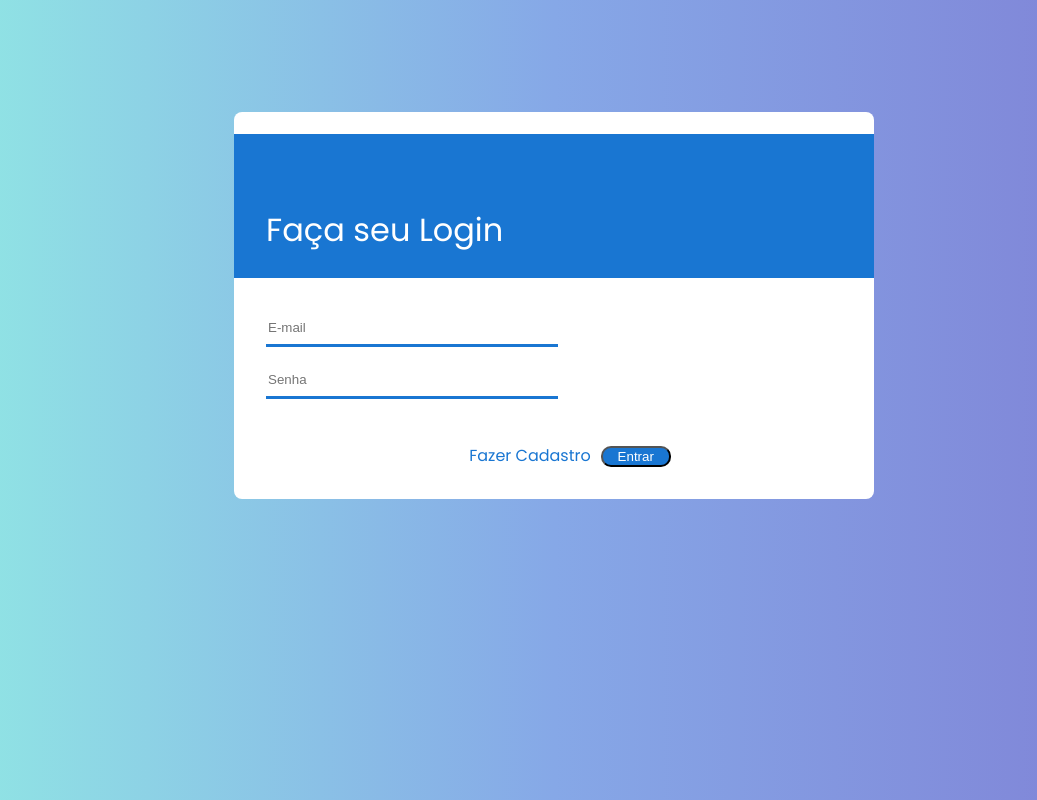
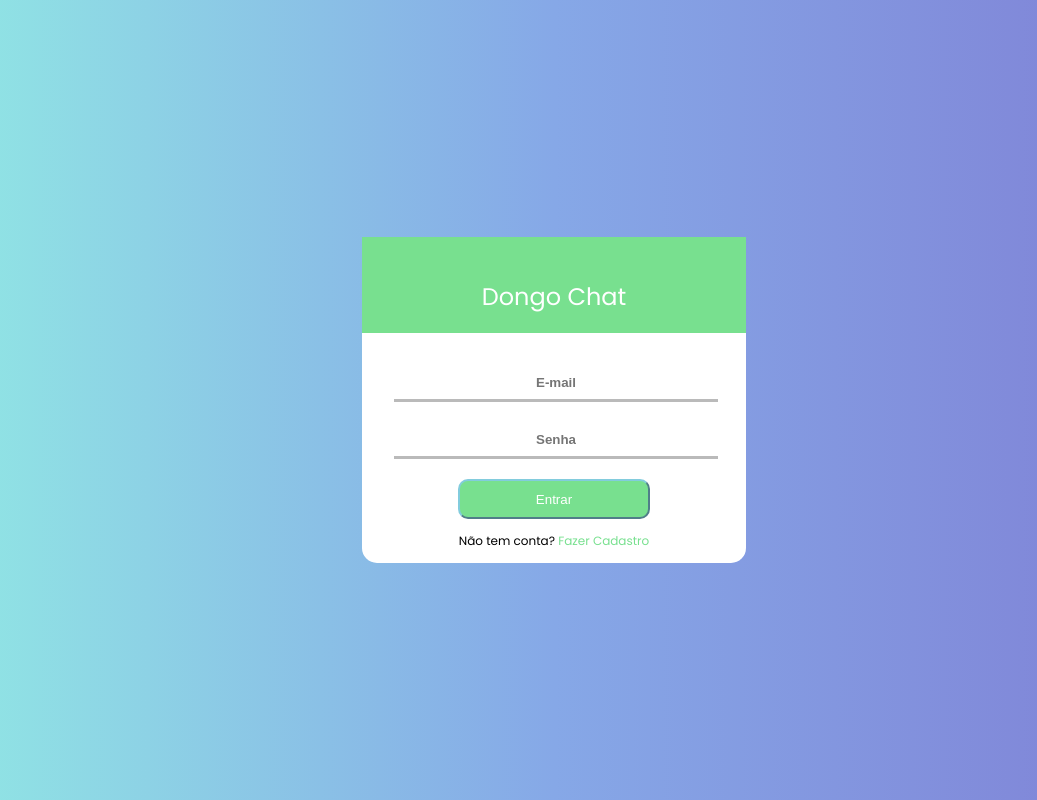
Before and after one commit to brenoma/dongo-chat-ui, a Vue app: page /#/ in a window 1280 px wide. Shown: the whole page, without its empty margins (86-1123 px from the left). Built offline with nearby package versions, Linux system fonts and the light colour scheme.

Commit message:
Design upgrade

```diff
--- a/src/views/Dashboard/components/ChatPanel.vue
+++ b/src/views/Dashboard/components/ChatPanel.vue
@@ -1,6 +1,10 @@
 <template>
   <div class="login-panel">
-    <span class="material-icons md-24">{{ username }}</span>
+    <div class="material-icons md-24">
+      <span>{{ username }}</span>
+      <i class="fas fa-times-circle" v-on:click="handleLogout()"></i>
+    </div>
+
     <div class="chat-card" data-scroll-el>
       <div data-scrolling style="overflow: hidden; overflow-y: auto">
         <div class="message" v-for="message in messages" :key="message.id">
@@ -27,7 +31,7 @@
           v-on:keyup.enter="sendMessage"
         />
         <div class="input-group-text send_btn">
-          <i class="fas fa-location-arrow" v-on:click="sendMessage"></i>
+          <i class="fas fa-location-arrow" v-on:click="sendMessage()"></i>
         </div>
       </div>
     </div>
@@ -37,10 +41,6 @@
 <script>
 import Swal from "sweetalert2";
 import SocketioService from "../../../services/socketio.service.js";
-// import io from 'socket.io-client'
-// import cfg from '../../../../configs/configs.json'
-// import axios from "axios";
-// io('http://localhost:3000')
 
 export default {
   name: "LoginPanel",
@@ -65,6 +65,16 @@ export default {
     };
   },
   methods: {
+    handleLogout() {
+      const username = localStorage.getItem("username");
+      localStorage.clear();
+      this.$router.push({ path: "/" });
+
+      SocketioService.disconnect();
+
+      this.makeToast("success", `Usuário ${username} deslogado com sucesso.`);
+    },
+
     handleComponent: function () {
       this.$emit("handleComponent", false);
     },
@@ -80,12 +90,11 @@ export default {
 
     addMessage() {
       const message = {
-        id: new Date().getTime(),
+        id: localStorage.getItem("userId"),
         content: this.text,
         user: localStorage.getItem("username"),
       };
-      // scrolling.scrollTop = scrolling.scrollHeight;
-      // console.log(scrolling);
+
       SocketioService.socket.emit("msgToServer", message);
     },
     makeToast(type, msg) {
@@ -151,8 +160,10 @@ export default {
 }
 
 .material-icons.md-24 {
+  padding-right: 2rem;
+  padding-left: 2rem;
   display: flex;
-  justify-content: center;
+  justify-content: space-between;
   height: 5vh;
   display: flex;
   align-items: center;
@@ -219,11 +230,10 @@ export default {
   align-items: center;
   height: 3.85rem;
   display: flex;
-  border-radius: 0 15px 15px 0 !important;
+  border-radius: 0 0 15px 0;
   border-top: 0 !important;
   background-color: rgba(0, 0, 0, 0.3) !important;
-  border: 0 !important;
-  color: white !important;
+  color: #78e08f !important;
   cursor: pointer;
 }
 
--- a/src/views/Home/components/LoginPanel.vue
+++ b/src/views/Home/components/LoginPanel.vue
@@ -1,8 +1,7 @@
 <template>
   <div class="login-panel">
-    <span class="material-icons md-24">Dongo-Chat</span>
-    <p class="login-title">Faça seu Login</p>
-    <div @keydown.enter="loginIn()" id="Logininfo" class="login-info">
+    <p class="login-title">Dongo Chat</p>
+    <div @keydown.enter="handleLogin()" id="Logininfo" class="login-info">
       <input placeholder="E-mail" label="EMAIL" class="input" v-model="email" />
 
       <input
@@ -14,25 +13,28 @@
       />
     </div>
     <div class="login-submit">
-      <a v-on:click="handleComponent" class="signuplink">Fazer Cadastro</a>
       <button
         type="submit"
         label="LOGIN"
         class="button-login"
-        v-on:click="loginIn()"
+        v-on:click="handleLogin()"
         primary
       >
         Entrar
       </button>
     </div>
+    <p class="signupText">
+      Não tem conta?
+      <a v-on:click="handleComponent" class="signuplink">Fazer Cadastro</a>
+    </p>
   </div>
 </template>
 
 <script>
 import Swal from "sweetalert2";
-import cfg from '../../../../configs/configs.json'
+import cfg from "../../../../configs/configs.json";
 import axios from "axios";
-import _ from 'lodash'
+import _ from "lodash";
 export default {
   name: "LoginPanel",
   props: {
@@ -48,7 +50,7 @@ export default {
         toast: true,
         position: "top-end",
         showConfirmButton: false,
-        timer: 2000,
+        timer: 3000,
         timerProgressBar: true,
       }),
     };
@@ -58,23 +60,33 @@ export default {
       this.$emit("handleComponent", false);
     },
 
-    loginIn: _.throttle(function() {
-      axios
+    handleLogin() {
+      this.email = this.email.trim();
+      this.password = this.password.trim();
+
+      if (this.email === "" || this.password === "") {
+        return;
+      }
+      this.loginIn();
+    },
+
+    loginIn: _.throttle(async function () {
+      await axios
         .post(cfg.baseUrl + "users/login", {
           username: this.email,
           password: this.password,
         })
         .then((response) => {
           this.makeToast("success", `Bem vindo, ${response.data.user}`);
-          localStorage.setItem("token", response.data.token)
-          localStorage.setItem( "username", response.data.user);
-          localStorage.setItem("userId", response.data.id)
+          localStorage.setItem("token", response.data.token);
+          localStorage.setItem("username", response.data.user);
+          localStorage.setItem("userId", response.data.id);
           this.$router.push({ path: "/dashboard" });
         })
         .catch((err) => {
           this.makeToast("error", err.response.data.message);
         });
-    }, 2000),
+    }, 3000),
 
     makeToast(type, msg) {
       this.Toast.fire({
@@ -87,24 +99,15 @@ export default {
 </script>
 
 <style scoped>
-.material-icons.md-24 {
-  position: relative;
-  margin-top: 20px;
-  text-align: left;
-  font-size: 2px;
-  color: #ffffff;
-}
-
 .login-panel {
   display: flex;
   flex-direction: column;
-  width: 50%;
+  width: 30%;
   margin: 0em auto;
   position: relative;
   background-color: #ffffff;
-  top: calc(50% - 18em);
-  text-indent: 2em;
-  border-radius: 8px;
+  border-radius: 0 0 15px 15px !important;
+  border-top: 0 !important;
   animation: animate 0.5s linear forwards;
   @media screen and (max-width: 768px) {
     width: 80%;
@@ -113,13 +116,13 @@ export default {
 
 .login-panel .login-title {
   display: flex;
-  justify-content: left;
-  width: 100%;
-  padding-top: 1.5em;
-  font-size: 2em;
+  justify-content: center;
+  padding-top: 1.5rem;
+  font-size: 24px;
   line-height: 3em;
   color: #ffffff;
-  background-color: #1976d2;
+  background-color: #78e08f;
+  transition: 0.2s ease-in-out;
 
   @media screen and (max-width: 768px) {
     font-size: 1.5em;
@@ -128,50 +131,58 @@ export default {
 
 .login-panel .login-info {
   padding: 2em 2em 0 2em;
-  text-indent: 0em;
 }
 
 .login-panel .login-info .input {
-  display: flex;
   position: relative;
-  width: 50%;
+  width: 100%;
   height: 2rem;
-  overflow: visible;
-  margin-bottom: 15px;
+  margin-bottom: 1.25rem;
   transition: 0.5s;
   border: hidden;
   border-block-end-style: inset;
-  border-color: #1976d2;
+  border-color: rgba(0, 0, 0, 0.4);
   outline: none;
+  font-weight: 600;
 }
 
 .login-panel .login-info .input:focus {
   transform: scale(1.05);
+  border-color: #78e08f;
+  color: #78e08f;
 }
 .login-panel .login-submit {
-  padding: 2em;
+  padding-bottom: 1rem;
+}
+
+.signupText {
+  margin-bottom: 1rem;
+  font-size: 12px;
 }
 
 .signuplink {
-  margin-right: 10px;
-  color: #1976d2;
+  color: #78e08f;
+  font-weight: 500;
+  cursor: pointer;
 }
 
-.sender {
-  font-weight: 600;
+.signuplink:hover {
+  color: rgba(0, 0, 0, 0.4);
 }
 
 button.button-login {
-  width: 70px;
+  width: 50%;
+  height: 5vh;
   border-radius: 10px;
-  background: #1976d2;
+  border-color: #82ccdd;
+  background: #78e08f;
   color: #ffffff;
   transition: 0.1s ease-in-out;
 }
 
 button:hover {
-  transform: scale(1.2);
-  opacity: 0.8;
+  transform: scale(1.1);
+  background: #82ccdd;
 }
 
 @keyframes animate {
@@ -186,4 +197,13 @@ button:hover {
     filter: blur(0px);
   }
 }
+
+::placeholder {
+  text-align: center;
+  transition: 0.5s;
+}
+
+:focus::placeholder {
+  color: #78e08f;
+}
 </style>
--- a/src/views/Home/index.vue
+++ b/src/views/Home/index.vue
@@ -1,13 +1,21 @@
 <template>
   <div id="content">
-    <login-panel v-if="login" v-bind:login="login" v-on:handleComponent='updateComponent($event)' />
-    <register-panel v-else v-bind:login="login" v-on:handleComponent='updateComponent($event)'/>
+    <login-panel
+      v-if="login"
+      v-bind:login="login"
+      v-on:handleComponent="updateComponent($event)"
+    />
+    <register-panel
+      v-else
+      v-bind:login="login"
+      v-on:handleComponent="updateComponent($event)"
+    />
   </div>
 </template>
 
 <script>
 import LoginPanel from "./components/LoginPanel";
-import RegisterPanel from './components/RegisterPanel.vue'
+import RegisterPanel from "./components/RegisterPanel.vue";
 
 export default {
   components: { LoginPanel, RegisterPanel },
@@ -27,4 +35,9 @@ export default {
 };
 </script>
 
-<style scoped />
+<style scoped >
+#content {
+  display: flex;
+  align-items: center;
+}
+</style>
```
Also changed, not shown: src/views/Home/components/RegisterPanel.vue (+47 -35 lines), 1 other file (tests, documents, lock files or other folders).
